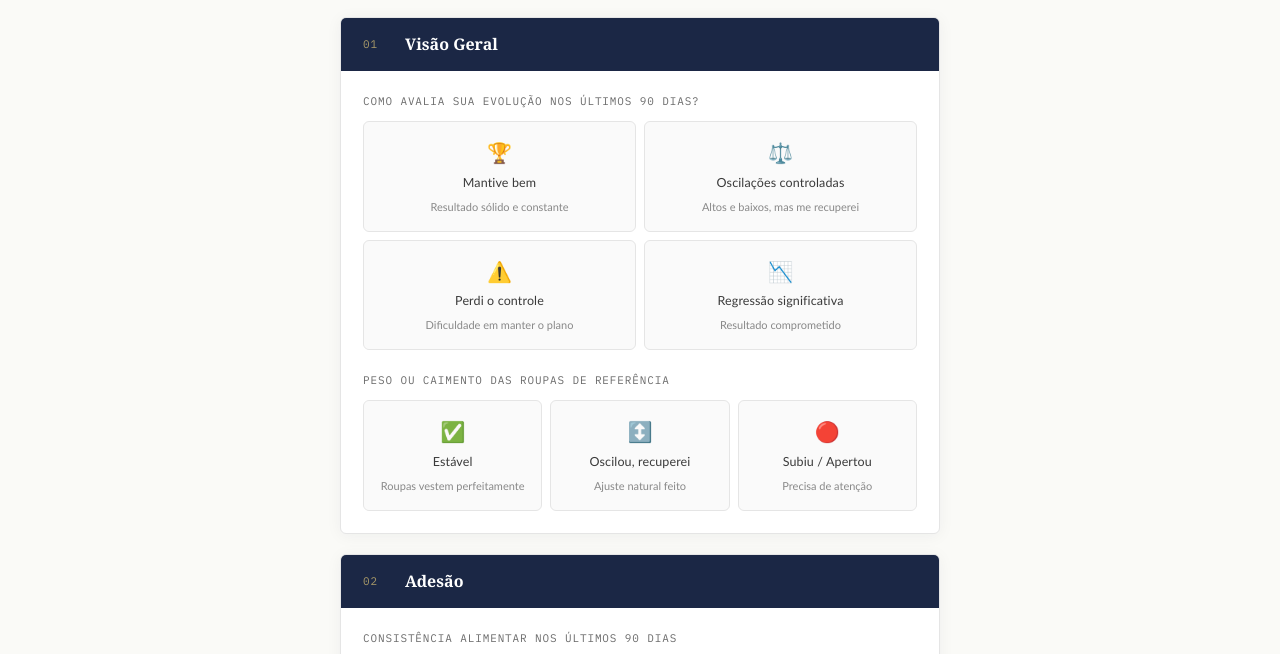
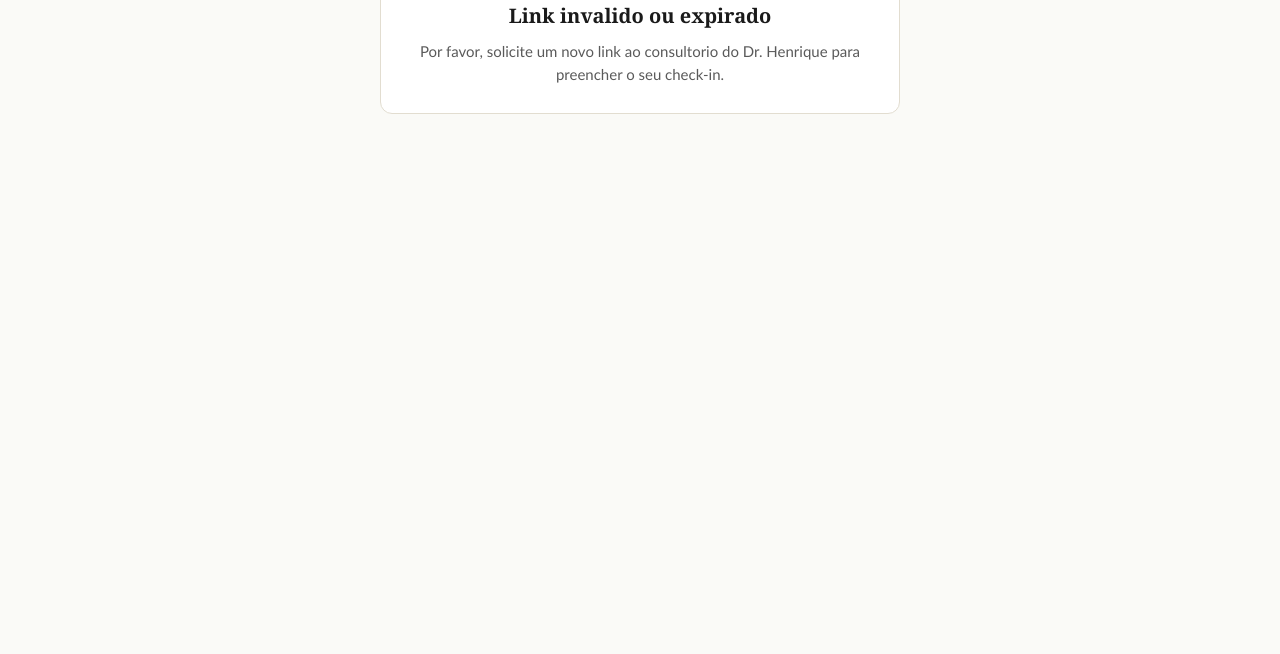
Before and after one commit to Henriquehag1/pre-consulta-hag, a plain HTML site: page form_checkin_trimestral_HAG.html in a window 1280 px wide. Shown: the part 446-1100 px from the top of the page. After the commit the page ends 800 px from the top, so only its background shows below. Drawn offline with Linux system fonts and the light colour scheme.

Commit message:
Add files via upload

```diff
--- a/form_checkin_trimestral_HAG.html
+++ b/form_checkin_trimestral_HAG.html
@@ -587,6 +587,46 @@ input[type="number"], input[type="date"], select, textarea {
 /* ═══ Globals para o sistema de documento flexível ═══ */
 var SURL = 'https://yutcnphwovqeiwcwzzhs.supabase.co';
 var SKEY = 'sb_publishable_V-tdeq_qDKLAPYzN2vQuMA_okwPaOPi';
+
+/* HAG: identificacao do paciente pelo link (?patient=<id>) */
+/* Privacidade + preparacao para RLS: o paciente vem do parametro do link; */
+/* nao lemos mais a lista de pacientes. */
+window.HAG_URL_PID = (function(){
+  try{
+    var q = new URLSearchParams(window.location.search);
+    return q.get('patient') || q.get('pid') || q.get('id') || '';
+  }catch(e){ return ''; }
+})();
+(function(){
+  function _gate(){
+    if(window.HAG_URL_PID){
+      /* Identificado pelo link: dispensa o campo de documento. */
+      var dt = document.getElementById('f_doc_tipo');
+      if(dt && dt.closest){ var fld = dt.closest('.field'); if(fld) fld.style.display = 'none'; }
+      return;
+    }
+    /* Sem id no link: nao le pacientes, mostra aviso e oculta o formulario. */
+    var fc = document.getElementById('formContent');
+    if(fc) fc.style.display = 'none';
+    var ab = document.querySelector('.alert-banner');
+    if(ab) ab.style.display = 'none';
+    if(document.getElementById('hagLinkInvalido')) return;
+    var box = document.createElement('div');
+    box.id = 'hagLinkInvalido';
+    box.className = 'form-body';
+    box.style.textAlign = 'center';
+    box.innerHTML = '<div style="max-width:520px;margin:32px auto;padding:28px 24px;border:1px solid #e2ddd0;border-radius:12px;background:#fff">'
+      + '<div style="font-size:30px;margin-bottom:10px">🔒</div>'
+      + '<h2 style="color:#1f2a24;margin:0 0 8px;font-size:20px">Link invalido ou expirado</h2>'
+      + '<p style="color:#5a5a5a;line-height:1.5;margin:0">Por favor, solicite um novo link ao consultorio do Dr. Henrique para preencher o seu check-in.</p>'
+      + '</div>';
+    var hdr = document.querySelector('.form-header');
+    if(hdr && hdr.parentNode){ hdr.parentNode.insertBefore(box, hdr.nextSibling); }
+    else { document.body.appendChild(box); }
+  }
+  if(document.readyState === 'loading'){ document.addEventListener('DOMContentLoaded', _gate); }
+  else { _gate(); }
+})();
 /* ═══ Documentos flexíveis: CPF | RG | Passaporte ═══ */
 /* CPF: 11 dígitos + checksum */
 function cpfMask(v){v=(v||'').replace(/\D/g,'').substring(0,11);if(v.length<=3)return v;if(v.length<=6)return v.slice(0,3)+'.'+v.slice(3);if(v.length<=9)return v.slice(0,3)+'.'+v.slice(3,6)+'.'+v.slice(6);return v.slice(0,3)+'.'+v.slice(3,6)+'.'+v.slice(6,9)+'-'+v.slice(9);}
@@ -681,6 +721,7 @@ async function cpfLookupPatient(cpf, supaUrl, supaKey){ return docLookupPatient(
   function _getType(){ var s = _el('f_doc_tipo'); return s ? s.value : 'cpf'; }
 
   async function _verify(){
+    if(window.HAG_URL_PID){ return; } /* HAG: identificado pelo link, nao consulta pacientes */
     var inp = _el('f_doc_numero');
     if(!inp){ console.warn('[HAG] _verify: input #f_doc_numero not found'); return; }
     var tipo = _getType();
@@ -798,6 +839,7 @@ async function cpfLookupPatient(cpf, supaUrl, supaKey){ return docLookupPatient(
 
   // Expose guards
   window.cpfGuardSubmit = function(){
+    if(window.HAG_URL_PID) return true; /* HAG: identificado pelo link, dispensa documento */
     var inp = _el('f_doc_numero');
     var sel = _el('f_doc_tipo');
     if(!inp || !sel) return true;
@@ -1522,10 +1564,9 @@ async function enviarCheckin(){
     var padroes=[];
     if(pct>=70&&sdi>=0&&sdi<=2)padroes.push('progressao');if(pct<45&&sdi>=4)padroes.push('ajuste_estrutural');
     if(pct<45&&sco>=0&&sco<=2)padroes.push('intervencao_comportamental');if(sen>=0&&sen<=1&&str>=4)padroes.push('overreaching');
-    var patResp=await fetch(SURL+'/rest/v1/patients?select=id,nome&limit=200',{headers:{'apikey':SKEY,'Authorization':'Bearer '+SKEY}});
-    var pats=await patResp.json(),patId=null;
-    if(Array.isArray(pats)){var nl=nome.toLowerCase().trim();var m=pats.find(function(p){return p.nome.toLowerCase()===nl;})||pats.find(function(p){return p.nome.toLowerCase().includes(nl.split(' ')[0]);});if(m)patId=m.id;}
-    await fetch(SURL+'/rest/v1/checkins',{method:'POST',headers:{'apikey':SKEY,'Authorization':'Bearer '+SKEY,'Content-Type':'application/json','Prefer':'return=minimal'},body:JSON.stringify({id:'cit_'+Date.now(),patient_id:(window.cpfGetPatientId&&window.cpfGetPatientId())||patId,patient_nome:nome,semana:fvt('f_periodo'),data_envio:new Date().toISOString().slice(0,10),s_dieta:sa>=0?sa:null,s_treino:str>=0?str:null,s_energia:sen>=0?sen:null,s_dificuldade:sdi>=0?sdi:null,s_compromisso:sco>=0?sco:null,score_total:total,score_pct:pct,classificacao:pct>=70?'verde':pct>=45?'amarelo':'vermelho',padroes:padroes,mensagem:fvt('f_mensagem'),interpretacao:interpretacao||'',criado:new Date().toISOString(),tipo:'trimestral',texto_completo:typeof buildMsg==='function'?buildMsg():''})});
+    // HAG: paciente identificado pelo link (?patient=<id>); sem leitura da lista de pacientes.
+    var patId = window.HAG_URL_PID || null;
+    await fetch(SURL+'/rest/v1/checkins',{method:'POST',headers:{'apikey':SKEY,'Authorization':'Bearer '+SKEY,'Content-Type':'application/json','Prefer':'return=minimal'},body:JSON.stringify({id:'cit_'+Date.now(),patient_id:window.HAG_URL_PID||patId,patient_nome:nome,semana:fvt('f_periodo'),data_envio:new Date().toISOString().slice(0,10),s_dieta:sa>=0?sa:null,s_treino:str>=0?str:null,s_energia:sen>=0?sen:null,s_dificuldade:sdi>=0?sdi:null,s_compromisso:sco>=0?sco:null,score_total:total,score_pct:pct,classificacao:pct>=70?'verde':pct>=45?'amarelo':'vermelho',padroes:padroes,mensagem:fvt('f_mensagem'),interpretacao:interpretacao||'',criado:new Date().toISOString(),tipo:'trimestral',texto_completo:typeof buildMsg==='function'?buildMsg():''})});
     console.log('HAG OS: check-in trimestral salvo com interpretacao');
   }catch(eTri){console.warn('HAG OS trimestral save:',eTri);}
 }
```
